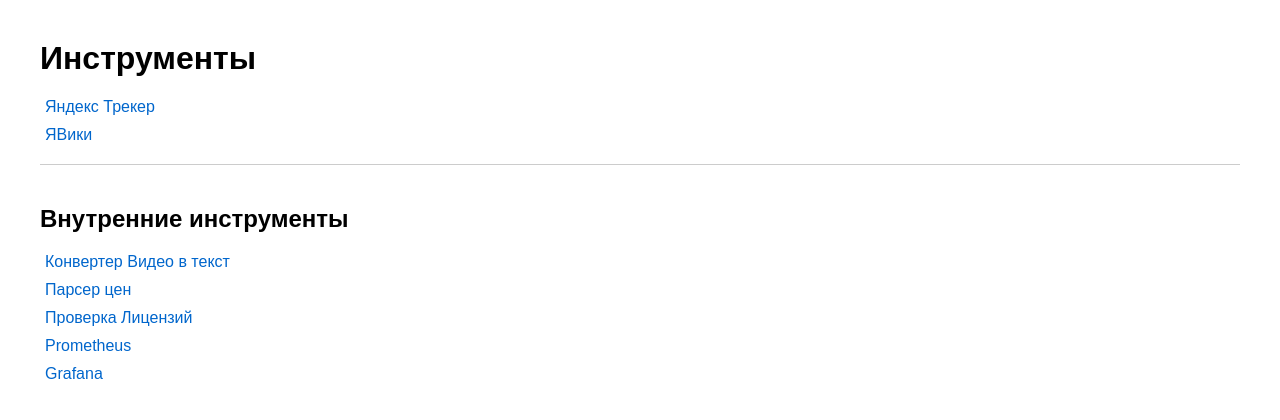
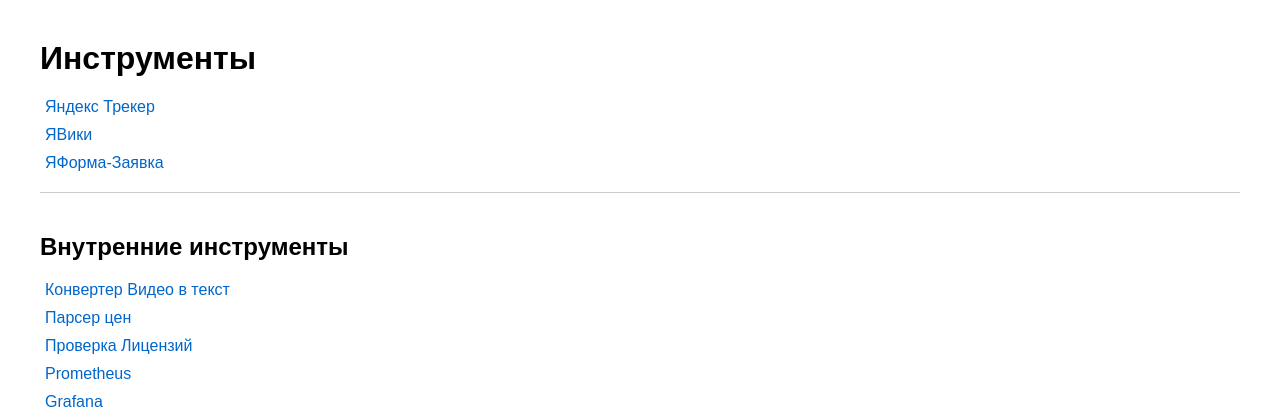
Before and after one commit to friendpavel/SATOMS_APP-1, a Django app: page / in a window 1280 px wide. Shown: the top 420 px of the page. Run offline with Django 3.2, Linux system fonts and the light colour scheme.

Commit message:
base_ascon_lic

```diff
--- a/satoms/templates/home.html
+++ b/satoms/templates/home.html
@@ -37,6 +37,7 @@
     <ul class="tools-list">
         <li><a href="https://tracker.yandex.ru/pages/my">Яндекс Трекер</a></li>
         <li><a href="https://wiki.yandex.ru/">ЯВики</a></li>
+        <li><a href="https://forms.yandex.ru/cloud/67e53122eb6146189da0bcbc/">ЯФорма-Заявка</a></li>
 
     </ul>
 
```
